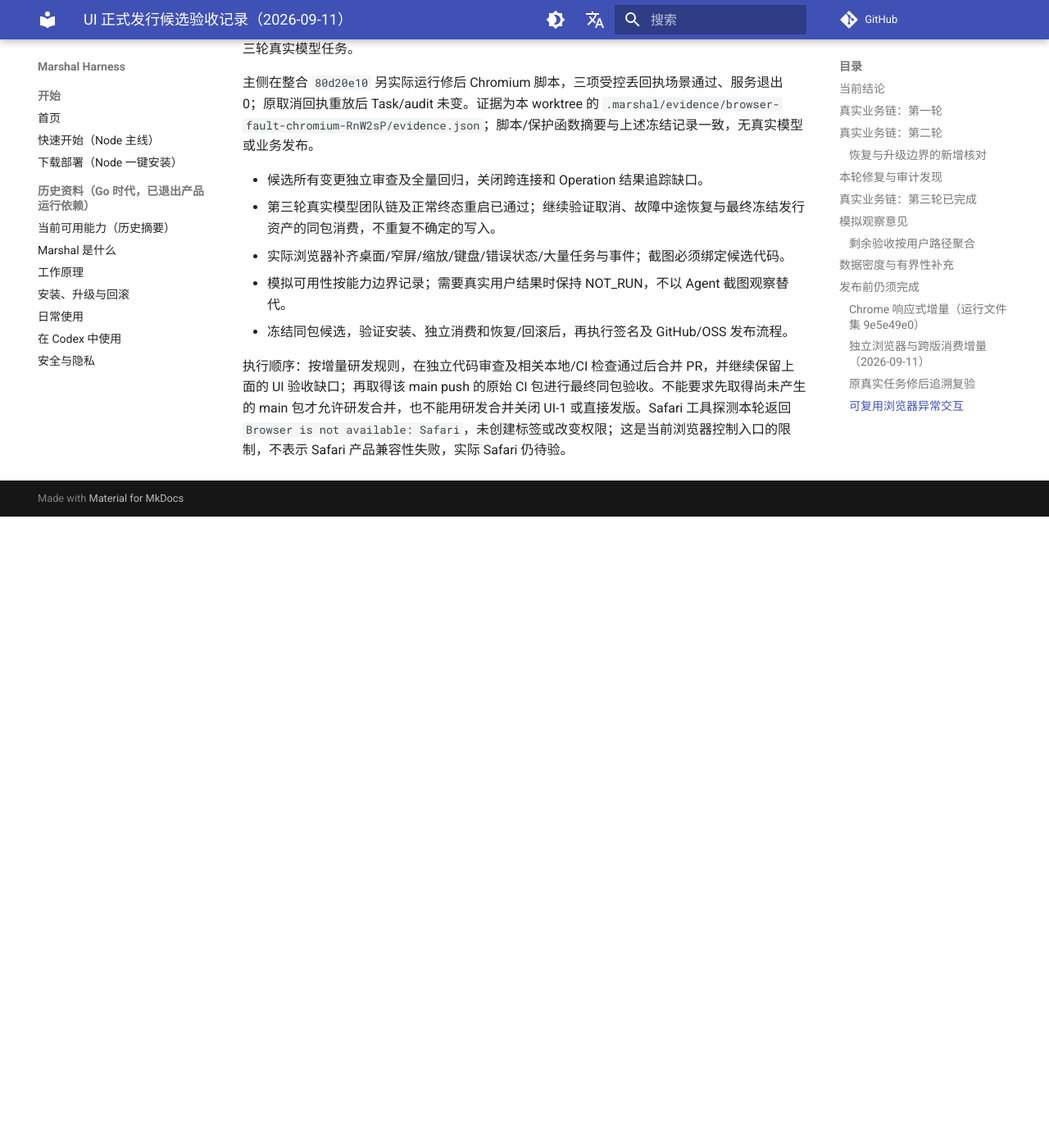
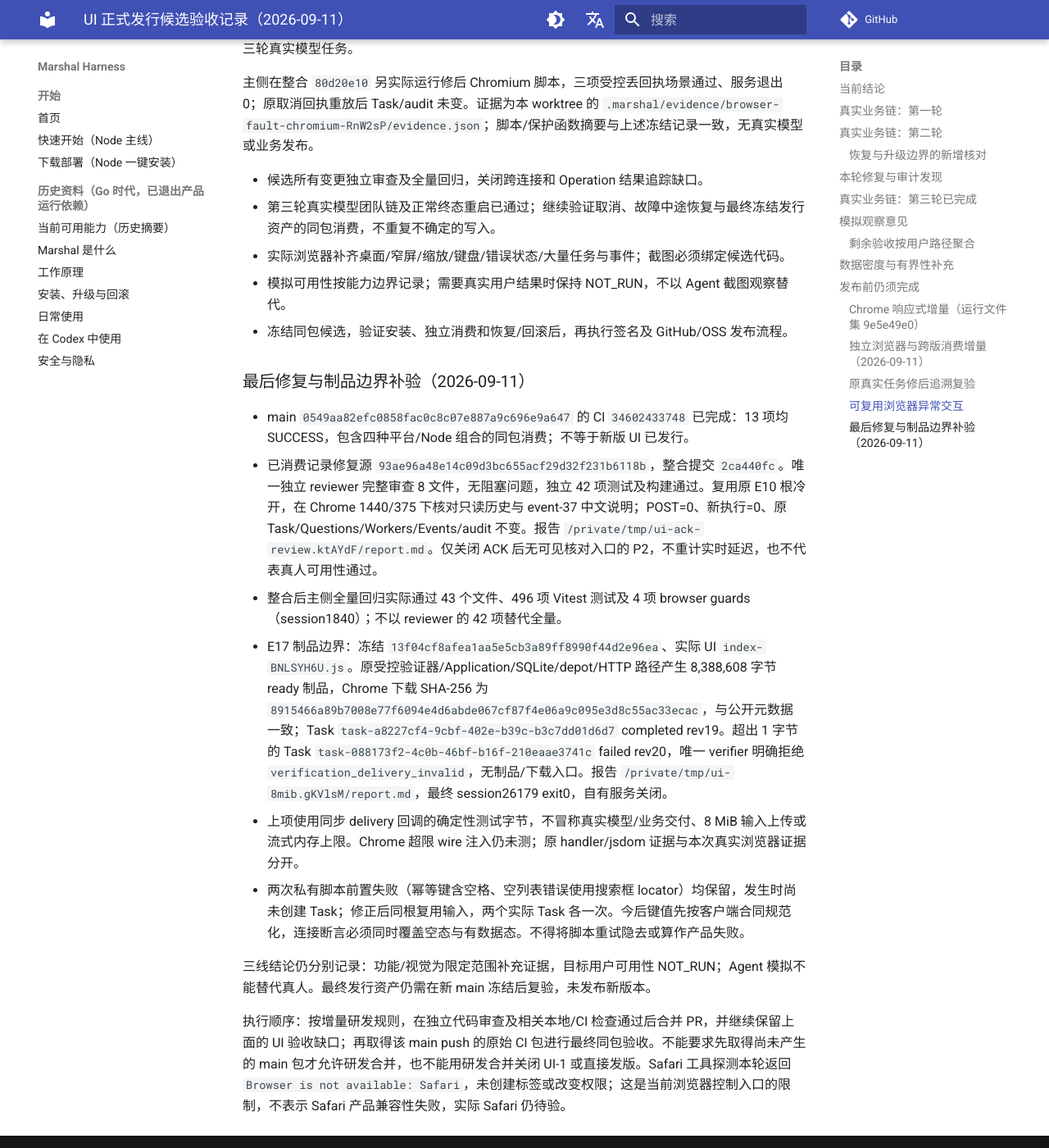
Before and after one commit to chiga0/marshal-harness, an MkDocs documentation site: the page built from docs/ui-1/release-validation-2026-09-11.md, in a window 1280 px wide and 1400 px high, scrolled down 16164 px. Shown: the whole window at 82% size. Built offline with MkDocs 1.6.1 and Material for MkDocs 9.7.7, drawn with Linux system fonts in a browser that asks for light colours; comment, search, counter and statistics services are not loaded; before the commit the page ends 16794 px from its top, so only the background shows below that.

Commit message:
docs(ui): record final ACK and artifact boundary validation

```diff
--- a/docs/ui-1/release-validation-2026-09-11.md
+++ b/docs/ui-1/release-validation-2026-09-11.md
@@ -241,4 +241,15 @@ E18/E19 单次受控 Chrome 152 实测记录于 `/private/tmp/ui-pub.PV5WYZ/repo
 - 模拟可用性按能力边界记录；需要真实用户结果时保持 NOT_RUN，不以 Agent 截图观察替代。
 - 冻结同包候选，验证安装、独立消费和恢复/回滚后，再执行签名及 GitHub/OSS 发布流程。
 
+### 最后修复与制品边界补验（2026-09-11）
+
+- main `0549aa82efc0858fac0c8c07e887a9c696e9a647` 的 CI `34602433748` 已完成：13 项均 SUCCESS，包含四种平台/Node 组合的同包消费；不等于新版 UI 已发行。
+- 已消费记录修复源 `93ae96a48e14c09d3bc655acf29d32f231b6118b`，整合提交 `2ca440fc`。唯一独立 reviewer 完整审查 8 文件，无阻塞问题，独立 42 项测试及构建通过。复用原 E10 根冷开，在 Chrome 1440/375 下核对只读历史与 event-37 中文说明；POST=0、新执行=0、原 Task/Questions/Workers/Events/audit 不变。报告 `/private/tmp/ui-ack-review.ktAYdF/report.md`。仅关闭 ACK 后无可见核对入口的 P2，不重计实时延迟，也不代表真人可用性通过。
+- 整合后主侧全量回归实际通过 43 个文件、496 项 Vitest 测试及 4 项 browser guards（session1840）；不以 reviewer 的 42 项替代全量。
+- E17 制品边界：冻结 `13f04cf8afea1aa5e5cb3a89ff8990f44d2e96ea`、实际 UI `index-BNLSYH6U.js`。原受控验证器/Application/SQLite/depot/HTTP 路径产生 8,388,608 字节 ready 制品，Chrome 下载 SHA-256 为 `8915466a89b7008e77f6094e4d6abde067cf87f4e06a9c095e3d8c55ac33ecac`，与公开元数据一致；Task `task-a8227cf4-9cbf-402e-b39c-b3c7dd01d6d7` completed rev19。超出 1 字节的 Task `task-088173f2-4c0b-46bf-b16f-210eaae3741c` failed rev20，唯一 verifier 明确拒绝 `verification_delivery_invalid`，无制品/下载入口。报告 `/private/tmp/ui-8mib.gKVlsM/report.md`，最终 session26179 exit0，自有服务关闭。
+- 上项使用同步 delivery 回调的确定性测试字节，不冒称真实模型/业务交付、8 MiB 输入上传或流式内存上限。Chrome 超限 wire 注入仍未测；原 handler/jsdom 证据与本次真实浏览器证据分开。
+- 两次私有脚本前置失败（幂等键含空格、空列表错误使用搜索框 locator）均保留，发生时尚未创建 Task；修正后同根复用输入，两个实际 Task 各一次。今后键值先按客户端合同规范化，连接断言必须同时覆盖空态与有数据态。不得将脚本重试隐去或算作产品失败。
+
+三线结论仍分别记录：功能/视觉为限定范围补充证据，目标用户可用性 NOT_RUN；Agent 模拟不能替代真人。最终发行资产仍需在新 main 冻结后复验，未发布新版本。
+
 执行顺序：按增量研发规则，在独立代码审查及相关本地/CI 检查通过后合并 PR，并继续保留上面的 UI 验收缺口；再取得该 main push 的原始 CI 包进行最终同包验收。不能要求先取得尚未产生的 main 包才允许研发合并，也不能用研发合并关闭 UI-1 或直接发版。Safari 工具探测本轮返回 `Browser is not available: Safari`，未创建标签或改变权限；这是当前浏览器控制入口的限制，不表示 Safari 产品兼容性失败，实际 Safari 仍待验。
```
